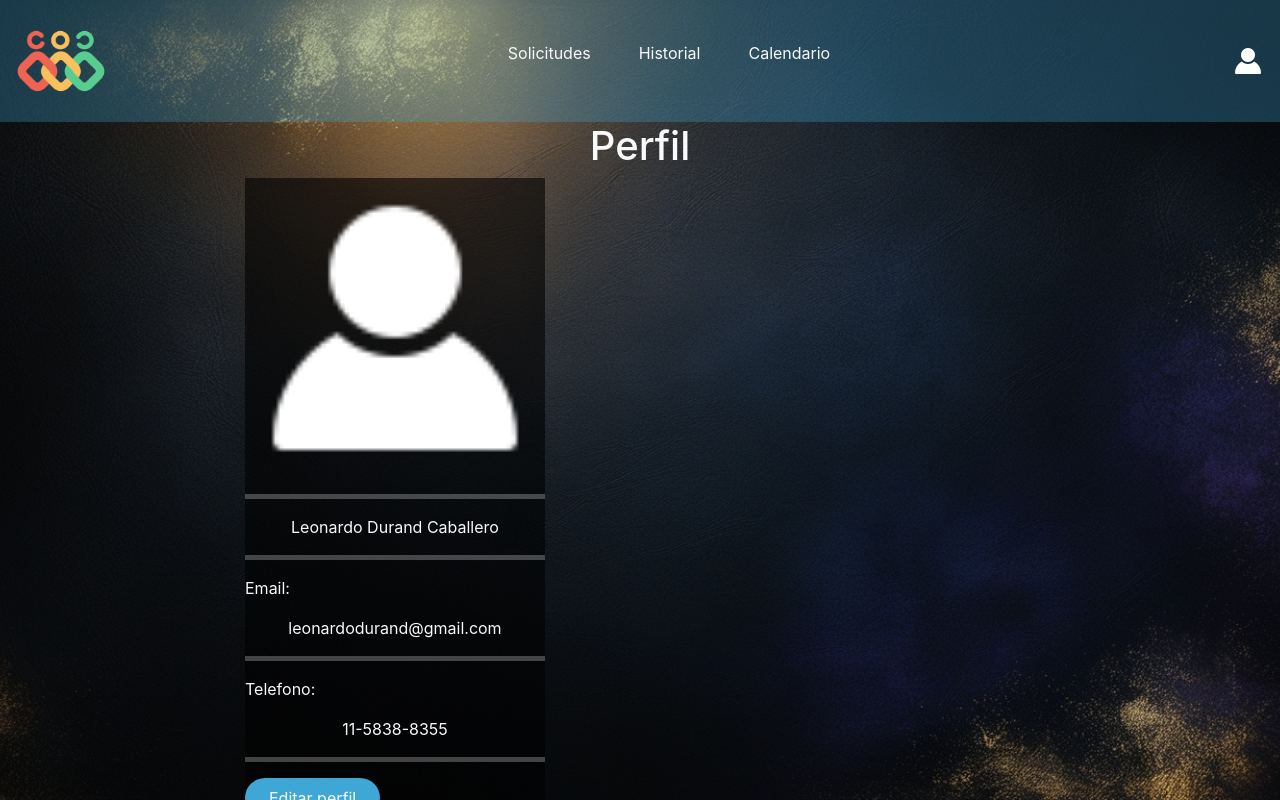
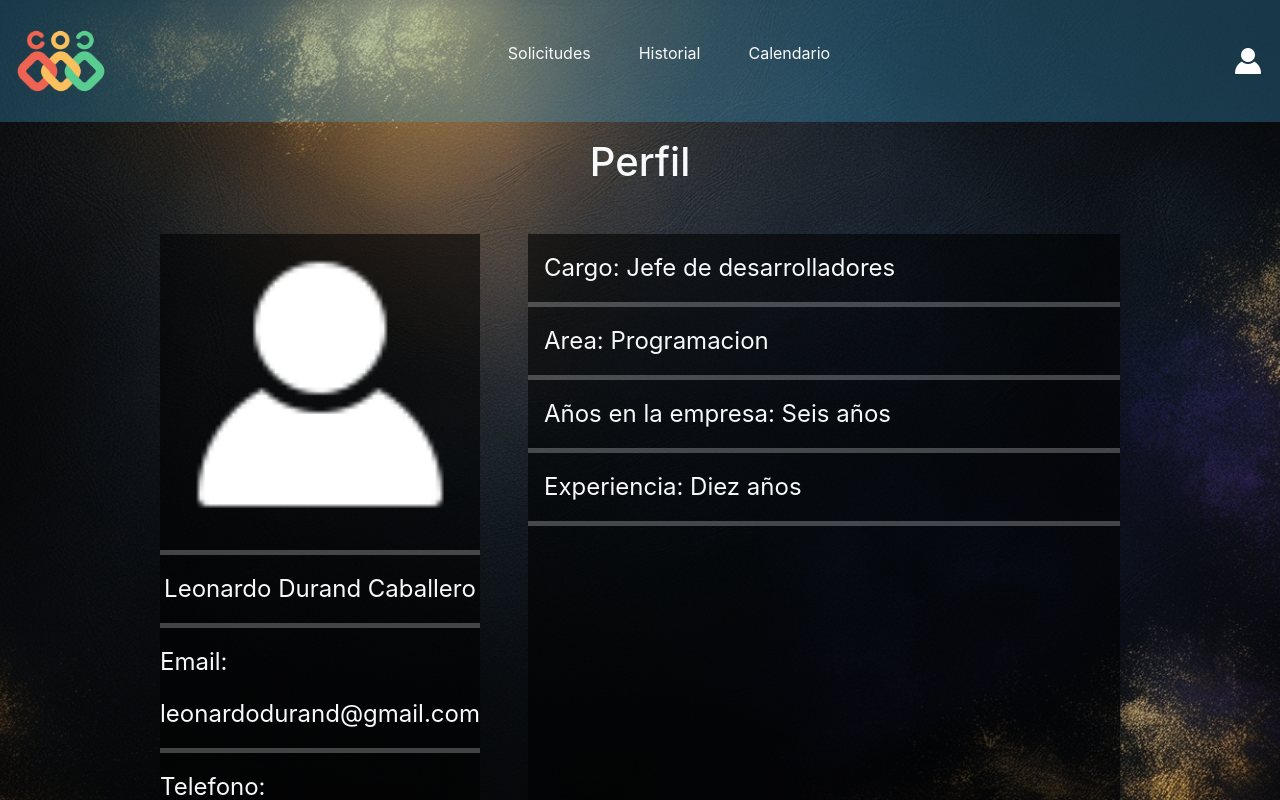
Before and after one commit to leonardo5055/vacaciones, a React (Create React App) app: page /perfil in a window 1280 px wide. Shown: the top 800 px of the page. Built offline with nearby package versions, Linux system fonts and the light colour scheme.

Commit message:
termine el perfil, me falta editar perfil

```diff
--- /dev/null
+++ b/src/componentes/Navbar/nav.css
@@ -0,0 +1,9 @@
+@import '../../colores/colores.css';
+
+.active {
+    color: var(--amarillo) !important;
+}
+
+nav {
+    background-color: var(--azul-ts);
+}
--- a/src/componentes/paginas/Perfil.jsx
+++ b/src/componentes/paginas/Perfil.jsx
@@ -4,26 +4,35 @@ import Usuario from '../../img/usuario.png'
 function Perfil() {
     return (
         <div>
-            <h1 className='text-light text-center'>Perfil</h1>
-            <div className='d-flex justify-content-around'>
-                <div className='caja-negra'>
+            <h1 className='text-light text-center mt-3'>Perfil</h1>
+            <div className='d-flex justify-content-center  gap-5 m-5'>
+                <div className='caja-negra text-light text-center fs-4'>
                     <img src={Usuario} width={300} alt="" />
-                    <hr className='linea'/>
-                    <p className='text-light text-center'>Leonardo Durand Caballero</p>
-                    <hr className='linea'/>
-                    <p className='text-light'>Email:</p>
-                    <p className='text-light text-center'>leonardodurand@gmail.com</p>
-                    <hr className='linea'/>
-                    <p className='text-light'>Telefono:</p>
-                    <p className='text-light text-center'>11-5838-8355</p>
-                    <hr className='linea'/>
-                    <button className='btn-azul px-4 py-2 rounded-pill text-light border-0'>Editar perfil</button>
-
+                    <hr className='linea' />
+                    <p>Leonardo Durand Caballero</p>
+                    <hr className='linea' />
+                    <p className='d-flex justify-content-start'>Email:</p>
+                    <p>leonardodurand@gmail.com</p>
+                    <hr className='linea' />
+                    <div>
+                        <p className='d-flex justify-content-start'>Telefono:</p>
+                        <p>11-5838-8355</p>
+                    </div>
+                    <hr className='linea' />
+                    <button className='btn-azul px-4 py-2 rounded-pill text-light border-0 w-100'>Editar perfil</button>
                 </div>
-                <div className='caja-negra'>
-
+                <div className='caja-negra w-50 text-light fs-4 g-3'>
+                    <div>
+                        <p className='m-3'>Cargo: Jefe de desarrolladores</p>
+                        <hr className='linea' />
+                        <p className='m-3'>Area: Programacion</p>
+                        <hr className='linea' />
+                        <p className='m-3'>Años en la empresa: Seis años</p>
+                        <hr className='linea' />
+                        <p className='m-3'>Experiencia: Diez años</p>
+                        <hr className='linea' />
+                    </div>
                 </div>
-
             </div>
         </div>
     )
```
